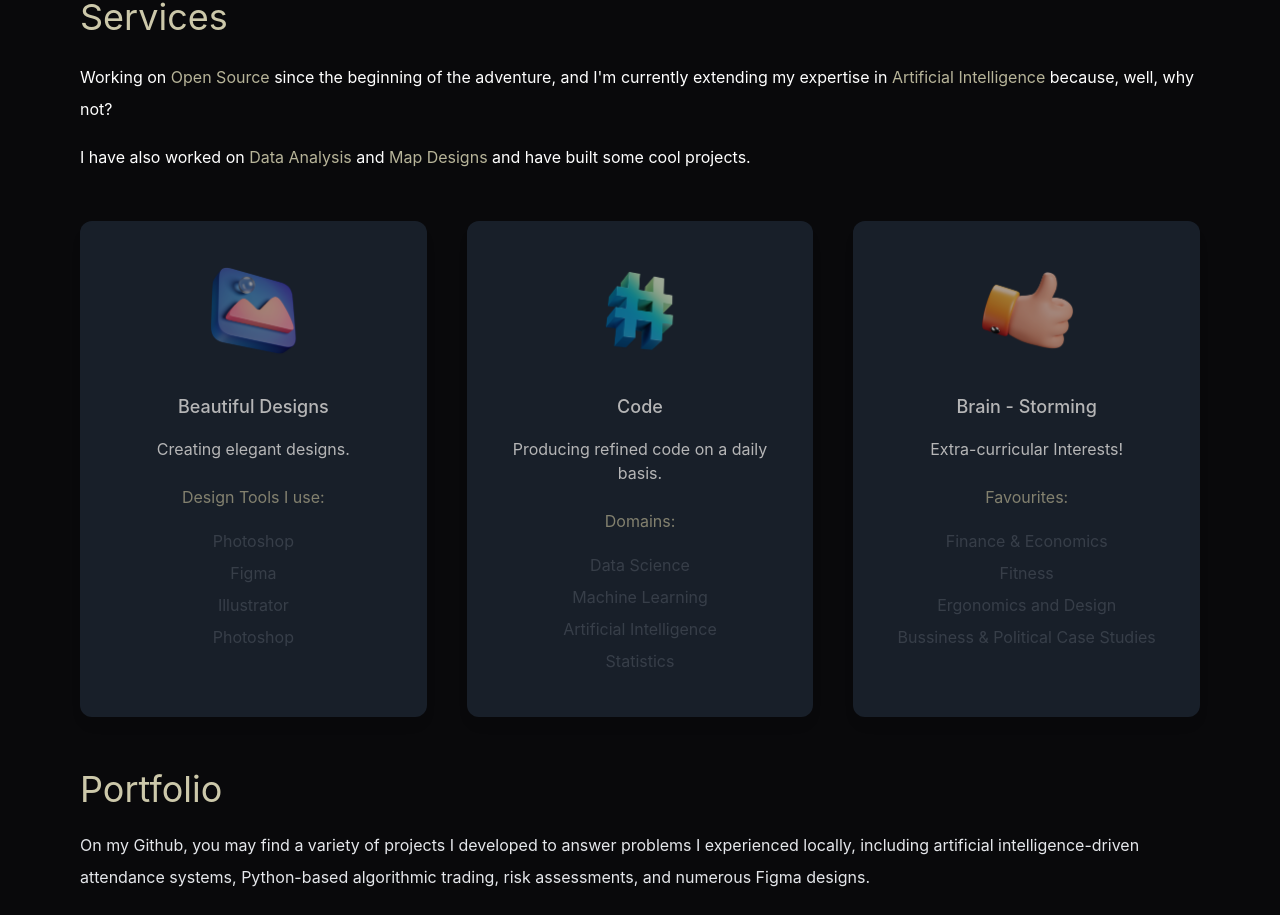
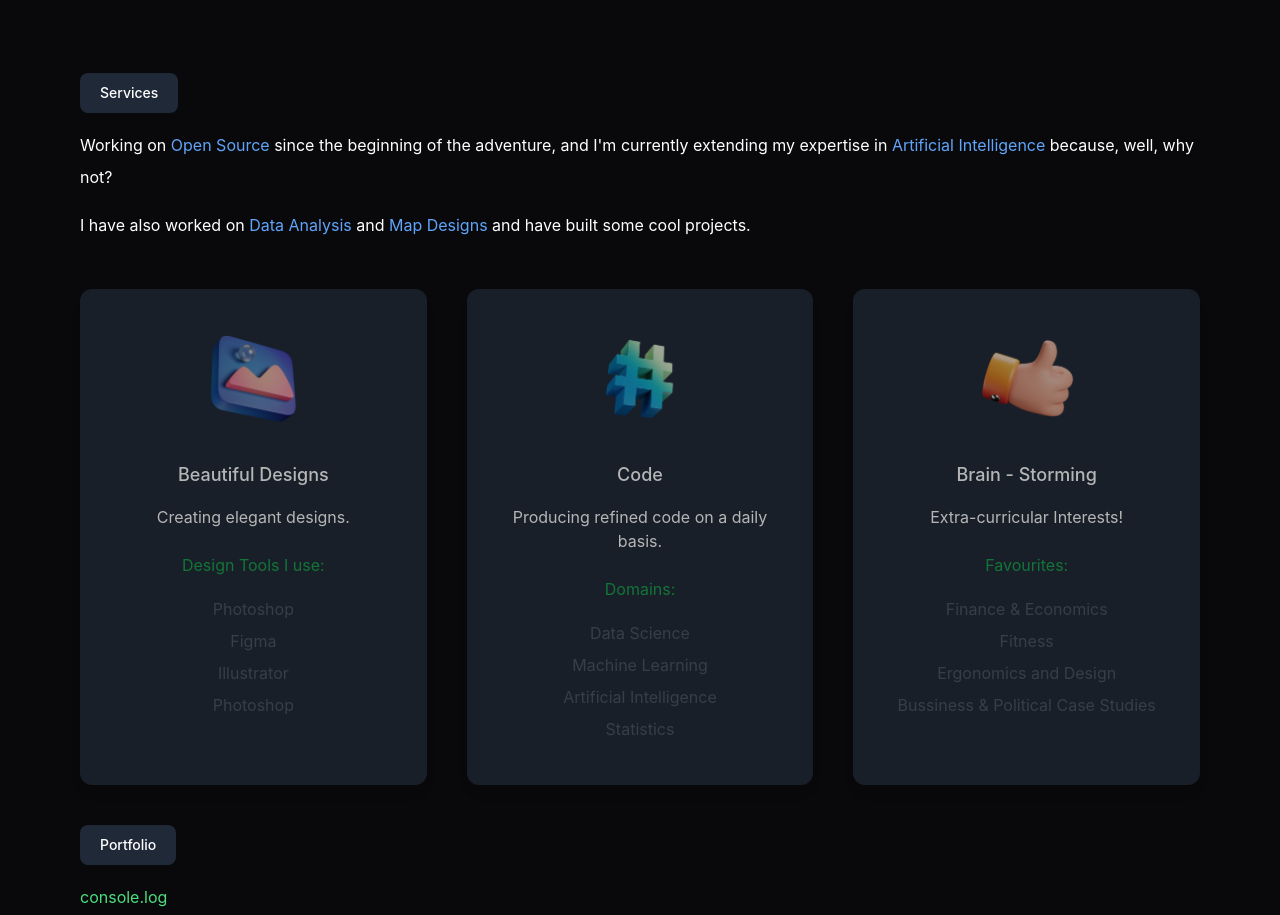
Before and after one commit to anishsoni29/Portfolio, a Next.js app: page / in a window 1280 px wide. Shown: the part 1031-1946 px from the top of the page. Built offline with nearby package versions, Linux system fonts and the light colour scheme.

Commit message:
updated the ui changes

```diff
--- a/pages/index.js
+++ b/pages/index.js
@@ -23,7 +23,7 @@ export default function Home() {
       </Head>
 
       <main className="bg-zinc-950 px-10 md:px-20 lg:pfd-40 text-white">
-        <section className="min-h-screen">
+        <section className="min-h-screen pb-20">
           <nav className="py-10 mb-12 flex justify-between">
             <h1 className="text-xl font-burtons">Developed by Anish</h1>
             <ul className="flex items-center">
@@ -81,19 +81,24 @@ export default function Home() {
         </section>
         <section>
           <div>
-            <h3 className="text-4xl mb-3 py-1 text-[#CCC8AA]">Services</h3>
+            <button
+              type="button"
+              class="text-white bg-gray-800 hover:bg-gray-900 focus:outline-none focus:ring-4 focus:ring-gray-300 font-medium rounded-lg text-sm px-5 py-2.5 me-2 mb-2 dark:bg-gray-800 dark:hover:bg-gray-700 dark:focus:ring-gray-700 dark:border-gray-700 mb-10"
+            >
+              Services
+            </button>
             <p className="text-md py-2 leading-8 text-gray-80 text-white">
-              Working on <span className="text-[#b7b499]">Open Source </span>{" "}
+              Working on <span className="text-blue-400">Open Source </span>{" "}
               since the beginning of the adventure, and I'm currently extending
               my expertise in{" "}
-              <span className="text-[#b7b499]">Artificial Intelligence</span>{" "}
+              <span className="text-blue-400">Artificial Intelligence</span>{" "}
               because, well, why not?
             </p>
             <p className="text-md py-2 leading-8 text-gray-80 text-white">
               I have also worked on{" "}
-              <span className="text-[#b7b499]">Data Analysis</span> and{" "}
-              <span className="text-[#b7b499]"> Map Designs</span> and have
-              built some cool projects.
+              <span className="text-blue-400">Data Analysis</span> and{" "}
+              <span className="text-blue-400"> Map Designs</span> and have built
+              some cool projects.
             </p>
           </div>
           <div className="lg:flex gap-10 ">
@@ -106,7 +111,7 @@ export default function Home() {
                   Beautiful Designs
                 </h3>
                 <p className="py-2">Creating elegant designs.</p>
-                <h4 className="py-4 text-[#b7b499]">Design Tools I use:</h4>
+                <h4 className="py-4 text-green-600">Design Tools I use:</h4>
                 <p className="text-gray-600 py-1">Photoshop</p>
                 <p className="text-gray-600 py-1">Figma</p>
                 <p className="text-gray-600 py-1">Illustrator</p>
@@ -118,7 +123,7 @@ export default function Home() {
                 <Image src={code} width={100} height={100} />
                 <h3 className="text-lg font-medium pt-8 pb-2">Code</h3>
                 <p className="py-2">Producing refined code on a daily basis.</p>
-                <h4 className="py-4 text-[#b7b499]">Domains:</h4>
+                <h4 className="py-4 text-green-600">Domains:</h4>
                 <p className="text-gray-600 py-1">Data Science</p>
                 <p className="text-gray-600 py-1">Machine Learning</p>
                 <p className="text-gray-600 py-1">Artificial Intelligence</p>
@@ -132,7 +137,7 @@ export default function Home() {
                   Brain - Storming
                 </h3>
                 <p className="py-2">Extra-curricular Interests!</p>
-                <h4 className="py-4 text-[#b7b499]">Favourites:</h4>
+                <h4 className="py-4 text-green-600">Favourites:</h4>
                 <p className="text-gray-600 py-1">Finance & Economics</p>
                 <p className="text-gray-600 py-1">Fitness</p>
                 <p className="text-gray-600 py-1">Ergonomics and Design</p>
@@ -145,26 +150,30 @@ export default function Home() {
         </section>
         <section>
           <div>
-            <h3 className="text-4xl py-1 my-2 text-[#CCC8AA]">Portfolio</h3>
-            <p className="text-md py-2 leading-8 text-gray-200">
-              On my Github, you may find a variety of projects I developed to
-              answer problems I experienced locally, including artificial
-              intelligence-driven attendance systems, Python-based algorithmic
-              trading, risk assessments, and numerous Figma designs.
-            </p>
+            <button
+              type="button"
+              className="text-white bg-gray-800 hover:bg-gray-900 focus:outline-none focus:ring-4 focus:ring-gray-300 font-medium rounded-lg text-sm px-5 py-2.5 me-2 mb-2 dark:bg-gray-800 dark:hover:bg-gray-700 dark:focus:ring-gray-700 dark:border-gray-700 mb-10"
+            >
+              Portfolio
+            </button>
+            <div className="text-md py-2 leading-8 text-gray-200">
+              <div className="text-green-400">console.log</div>
+              Thanks for diving into my digital world !; <br />
+              Keep coding, keep creating, and let's innovate together !; <br />
+            </div>
           </div>
         </section>
         <footer className="rounded-lg shadow m-4 bg-gray-800">
-          <div class="w-full mx-auto max-w-screen-xl p-4 md:flex md:items-center md:justify-between">
+          <div className="w-full mx-auto max-w-screen-xl p-4 md:flex md:items-center md:justify-between">
             <span class="text-sm text-gray-500 sm:text-center dark:text-gray-400">
               © 2024 <a class="hover:underline">Anish Soni</a>
             </span>
-            <ul class="flex flex-wrap items-center mt-3 text-sm font-medium text-gray-500 dark:text-gray-400 sm:mt-0">
-              <li class="ml-2">
+            <ul className="flex flex-wrap items-center mt-3 text-sm font-medium text-gray-500 dark:text-gray-400 sm:mt-0">
+              <li className="ml-2">
                 <a
                   href="https://www.linkedin.com/in/anishsoni/"
                   target="_blank"
-                  class="hover:text-blue-500 mr-3"
+                  className="hover:text-blue-500 mr-3"
                 >
                   LinkedIn
                 </a>
@@ -173,25 +182,25 @@ export default function Home() {
                 <a
                   href="https://github.com/anishsoni29"
                   target="_blank"
-                  class="hover:text-green-300 mr-3"
+                  className="hover:text-green-300 mr-3"
                 >
                   Github
                 </a>
               </li>
-              <li class="ml-2">
+              <li className="ml-2">
                 <a
                   href="https://www.instagram.com/depolarised_/"
                   target="_blank"
-                  class="hover:text-pink-400 mr-3"
+                  className="hover:text-pink-400 mr-3"
                 >
                   Photography
                 </a>
               </li>
-              <li class="ml-2">
+              <li className="ml-2">
                 <a
                   href="https://twitter.com/anishsoni29"
                   target="_blank"
-                  class="hover:text-blue-300 mr-3"
+                  className="hover:text-blue-300 mr-3"
                 >
                   Twitter
                 </a>
```
